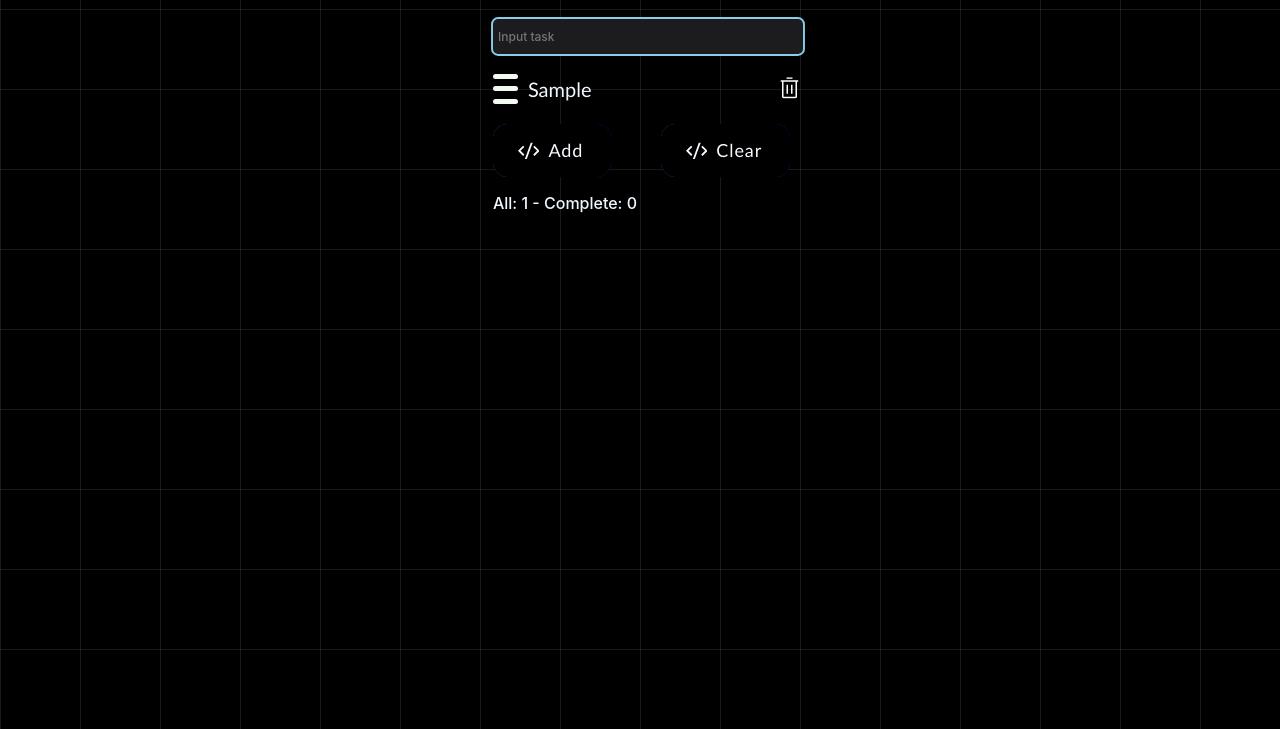
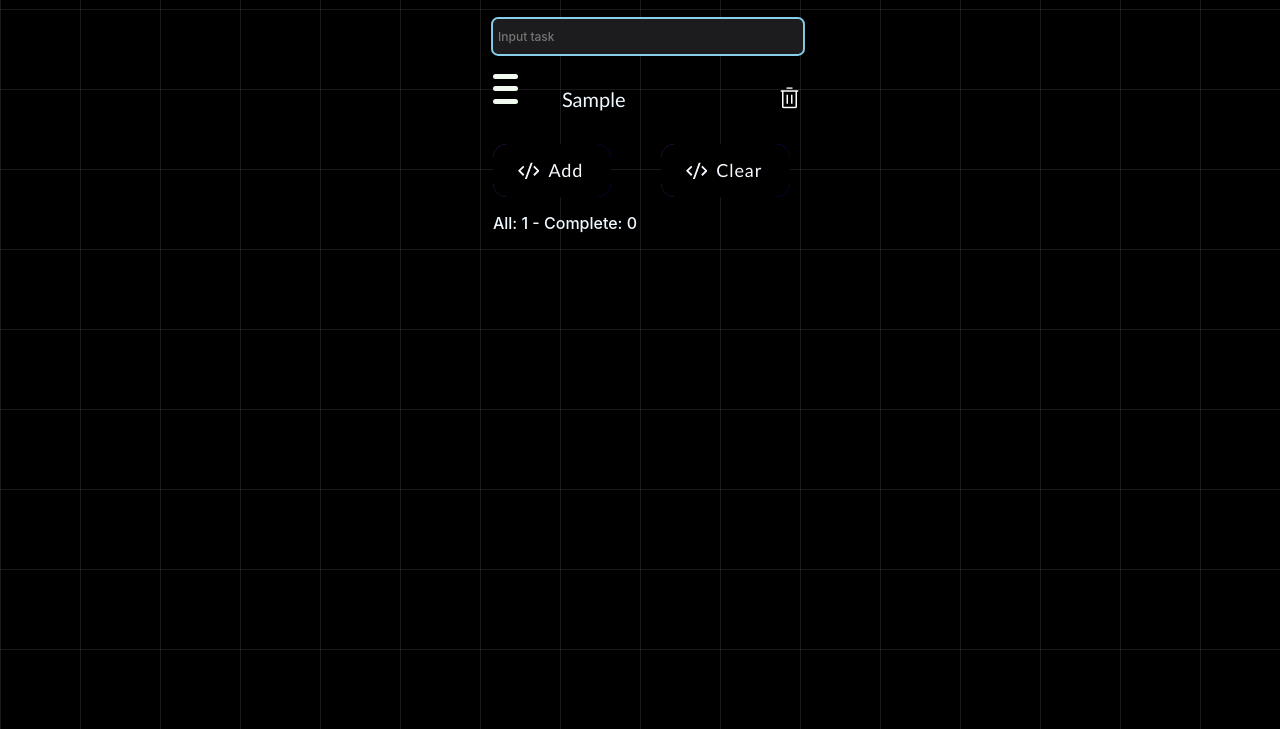
Before and after one commit to Fuckingdwarft/ToDo-list, a plain HTML site: page index.html in a window 1280 px wide. Both pictures are taken after typing "Sample" into the empty fields and a click on the button "Add". Shown: the part 71-800 px from the top of the page. Drawn offline with Linux system fonts and the light colour scheme.

Commit message:
Add files via upload
обнова

```diff
--- a/style.css
+++ b/style.css
@@ -141,12 +141,11 @@
 
   list-style: none;
   color: aliceblue;
-  gap: 50px;
   padding: 0;
   margin: 0;
 }
 li{
-  font-size: 25px;
+  font-size: 35px;
   font-weight: 400;
 }
 /* From Uiverse.io by SelfMadeSystem */
@@ -163,7 +162,8 @@
   display: block;
   position: relative;
   cursor: pointer;
-  width: 25px;
+  margin-bottom: 20px;
+  width: 45px; /* было 25px */
   height: 30px;
 }
 
@@ -213,13 +213,13 @@
   display: flex;
   align-items: center;
   justify-content: space-between;
-  gap: 10px;
+  gap: 20px;
 }
 
 .task-left {
   display: flex;
   align-items: center;
-  gap: 10px;
+  gap: 24px; /* Было 10px, стало 24px */
 }
 
 .delete-btn {
```
Also changed, not shown: screenshot.png (added), 1 other file.
